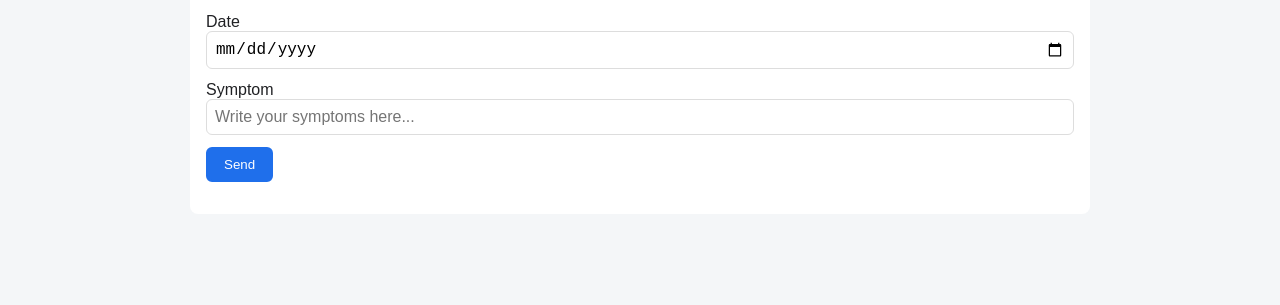
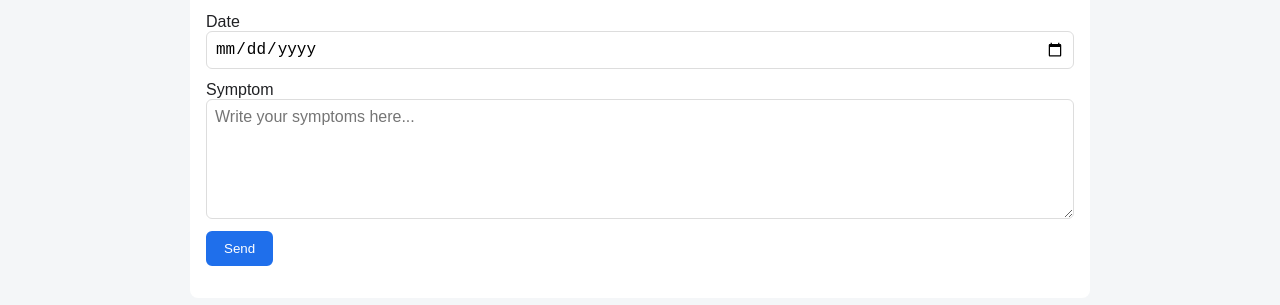
Before and after one commit to dashingomaster3000/CGM-MontorV2, a website: page public/Feedback/MeldSymptomer.html in a window 1280 px wide. Shown: the part 211-516 px from the top of the page. Drawn offline with Linux system fonts and the light colour scheme.

Commit message:
textarea tilføjet

```diff
--- a/public/Assets/Diabeto.css
+++ b/public/Assets/Diabeto.css
@@ -211,6 +211,20 @@
 
 }
 
+.meld-symptomer-page textarea {
+    display: block;
+    width: 100%;
+    box-sizing: border-box;
+    padding: 8px;
+    margin-bottom: 12px;
+    border: 1px solid #dddddd;
+    border-radius: 6px;
+    font-size: 16px;
+    font-family: inherit;
+    min-height: 120px;
+    resize: vertical;
+}
+
 /* Send-knappen */
 .meld-symptomer-page .knap {
     padding: 8px 16px;
--- a/public/Feedback/MeldSymptomer.html
+++ b/public/Feedback/MeldSymptomer.html
@@ -28,7 +28,7 @@
             <input type="date" id="dato" required>
 
             <label for="symptomer">Symptom</label>
-            <input type="text" id="symptomer" class="stort-felt" placeholder="Write your symptoms here..." required>
+            <textarea id="symptomer" class="stort-felt" placeholder="Write your symptoms here..." required></textarea>
 
             <button type="submit" class="knap">Send</button>
         </form>
```
